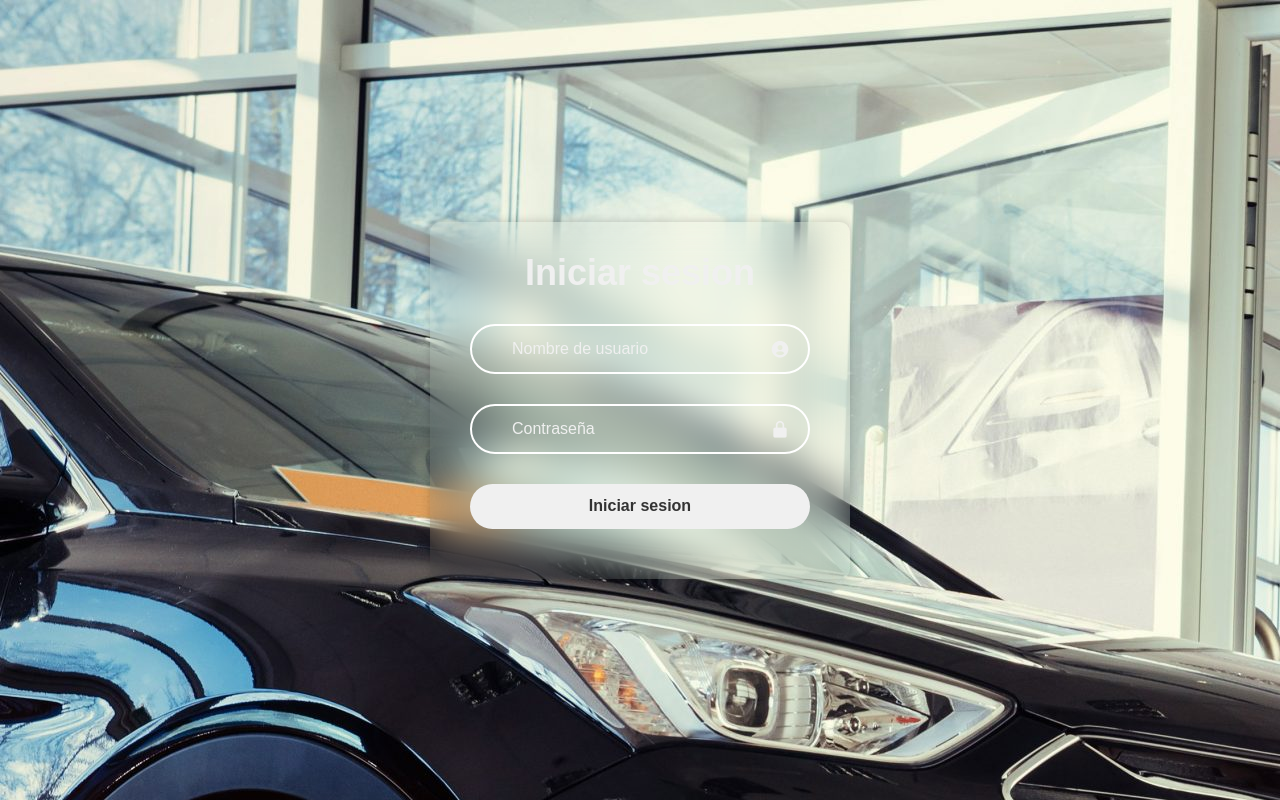
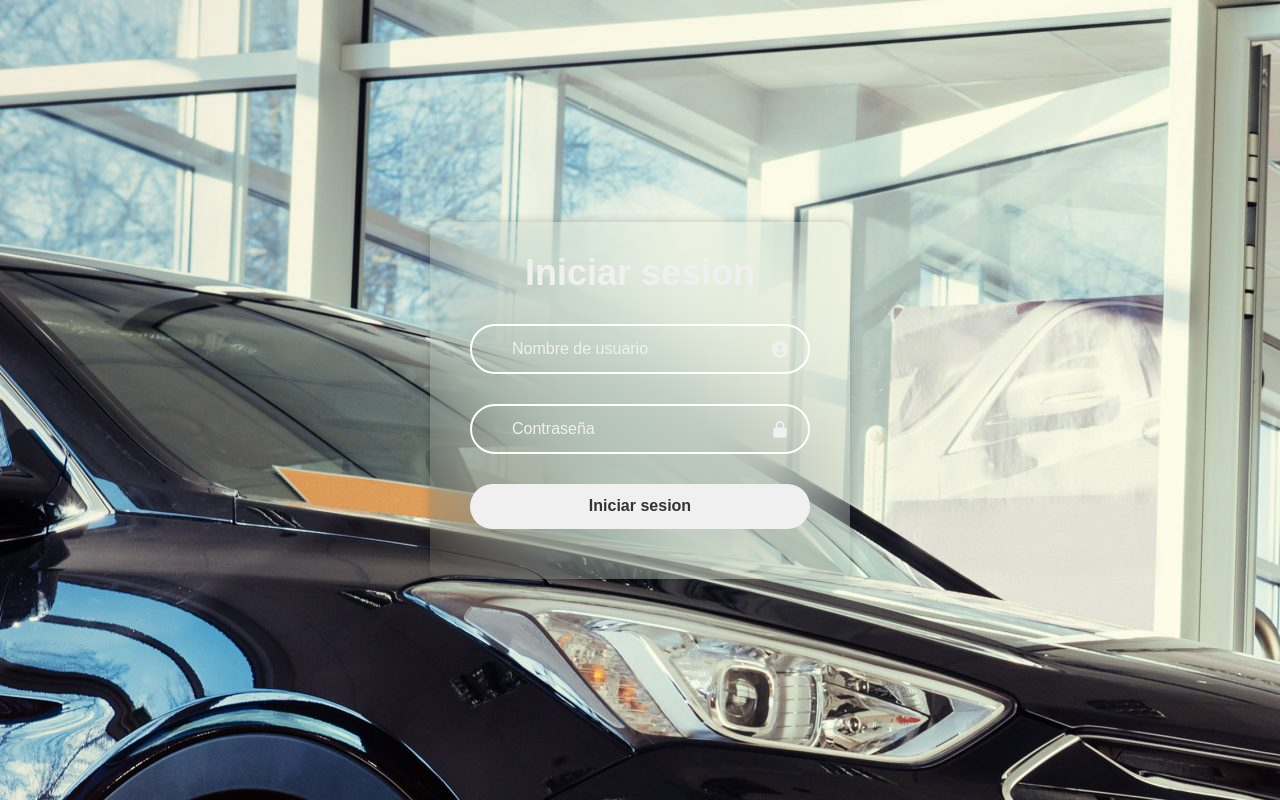
Before and after one commit to Grupo-Web/Patios---Vehiculos, a plain HTML site: page src/login.html in a window 1280 px wide. Drawn offline with nearby package versions, Linux system fonts and the light colour scheme.

Commit message:
Update login.css

```diff
--- a/style/login.css
+++ b/style/login.css
@@ -17,7 +17,7 @@ body{
     width: 420px;
     background: transparent;
     border: 2px sólido rgba( 255, 255, 255,        .2);
-    backdrop-filter: blur(20px);
+    backdrop-filter: blur(60px);
     box-shadow: 0 0 10px rgba(0, 0, 0, .2);
     color: #f0f0f0;
     border-radius: 10px;
```
